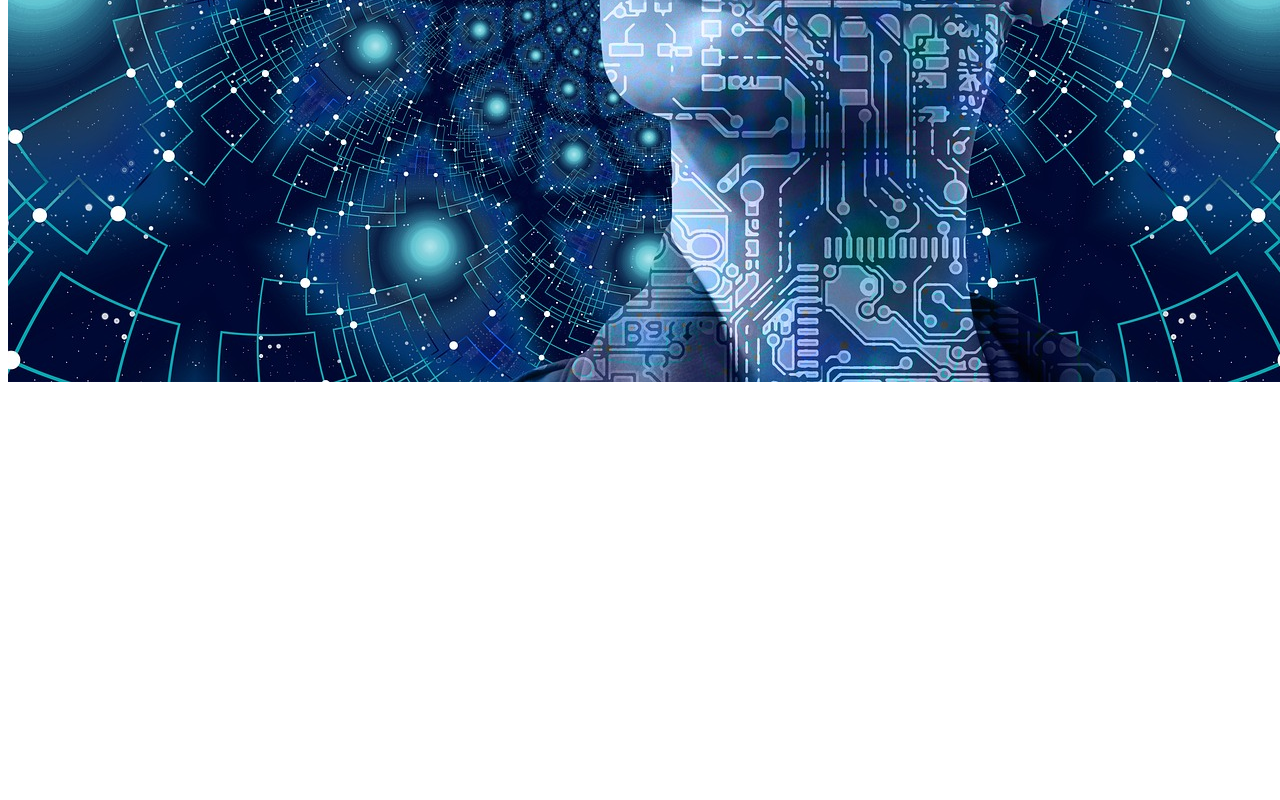
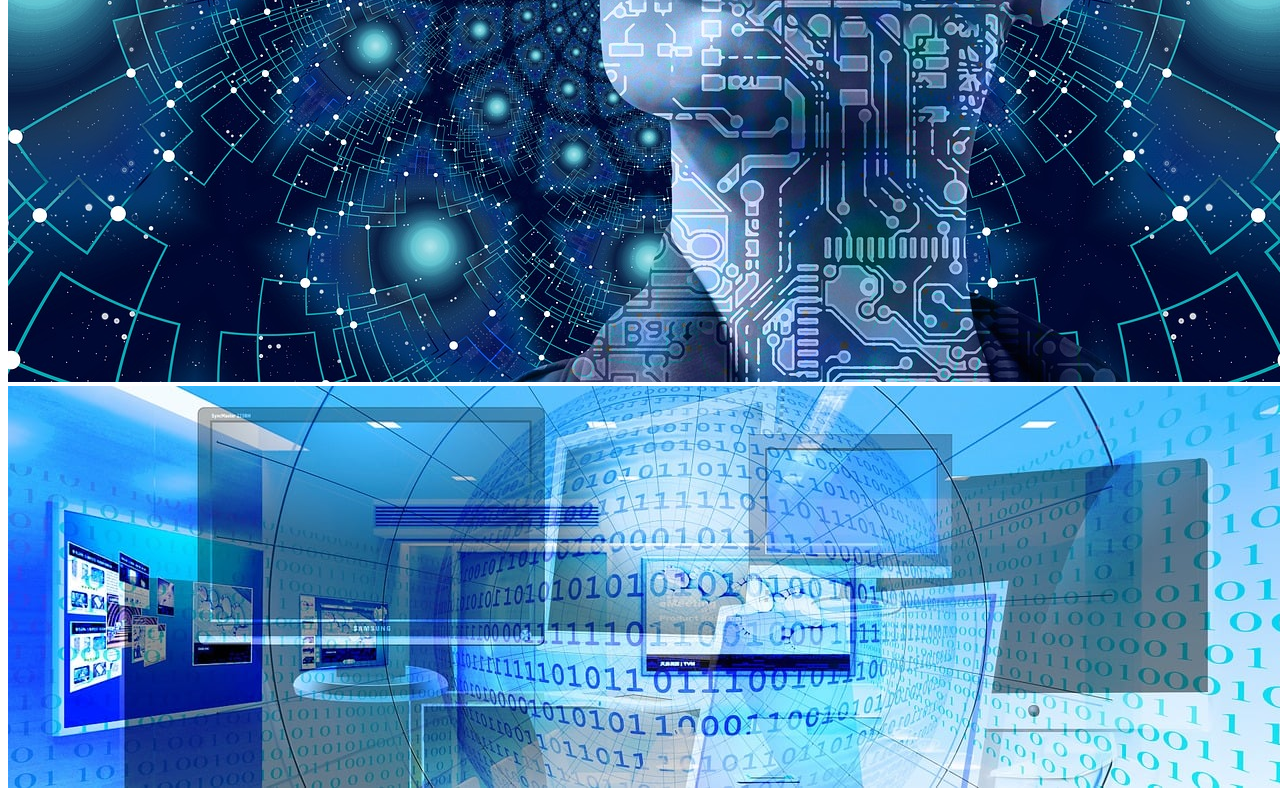
Before and after one commit to Ahona2022/my-first-repo, a plain HTML site: page index.html in a window 1280 px wide. Shown: the part 1460-2260 px from the top of the page. Before the commit the page ends 1854 px from the top, so only its background shows below. Drawn offline with Linux system fonts and the light colour scheme.

Commit message:
computer add

```diff
--- a/index.html
+++ b/index.html
@@ -12,6 +12,7 @@
     <p> simply dummy text of the printing and typesetting industry. Lorem Ipsum has been the industry's standard dummy text ever since the 1500s, when an unknown printer took a galley of type and scrambled it to make a type specimen book. It has survived not only five centuries, but also the leap into electronic typesetting, remaining essentially unchanged.</p>
     <img src="New/img.png" alt="" srcset="">
     <img src="New/trace.jpG" alt="" srcset="">
+    <img src="New/computer.jpg" alt="" srcset="">
 
 </body>
 </html>
```
Also changed, not shown: New/computer.jpg (added).
